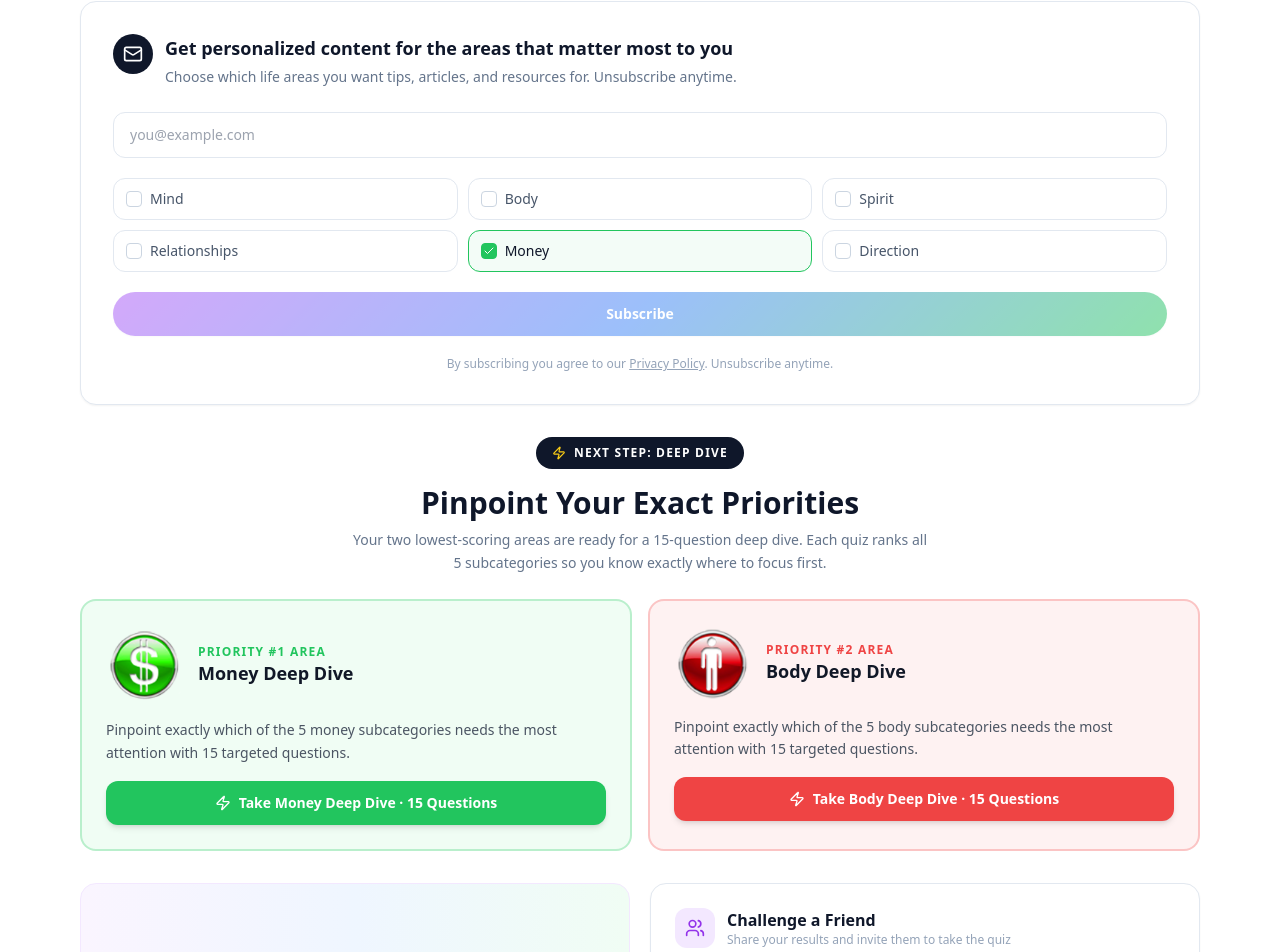
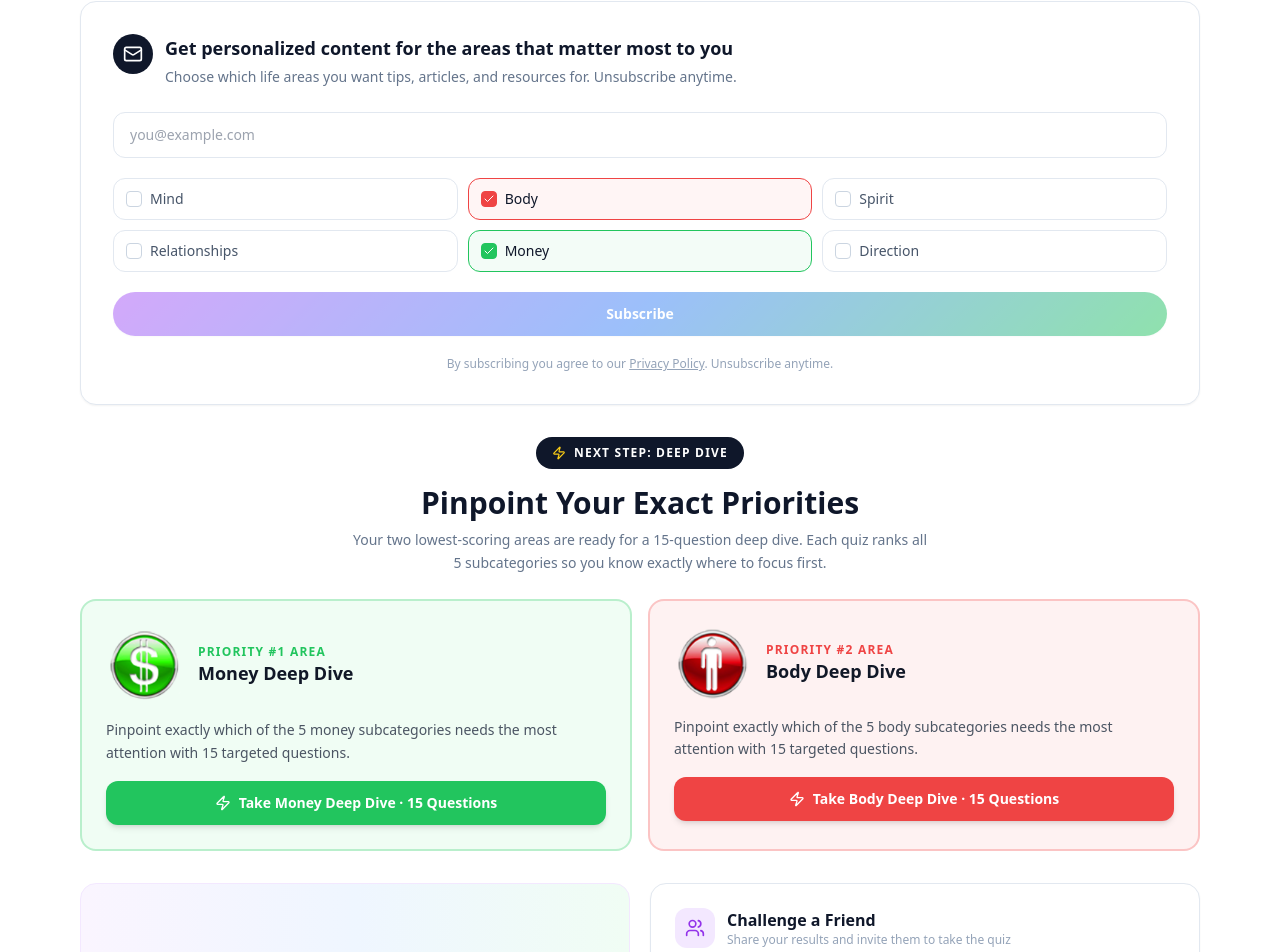
Before and after one commit to drdavidlemmon/radiant-life-balance, a Next.js app: page /results in a window 1280 px wide. Shown: the part 1634-2586 px from the top of the page. Built offline with nearby package versions, Linux system fonts and the light colour scheme; no server answers.

Commit message:
Pre-check top 2 weakest areas in newsletter signup

```diff
--- a/app/results/page.tsx
+++ b/app/results/page.tsx
@@ -245,7 +245,7 @@ export default function ResultsPage() {
         {/* ── Newsletter Signup ── */}
         <motion.div initial={{ opacity: 0, y: 16 }} animate={{ opacity: 1, y: 0 }} transition={{ delay: 0.35 }}
           className="mb-8">
-          <NewsletterSignup defaultChecked={[results.priorities[0]]} />
+          <NewsletterSignup defaultChecked={results.priorities.slice(0, 2)} />
         </motion.div>
 
         {/* ── Deep Dive CTA ── */}
```
